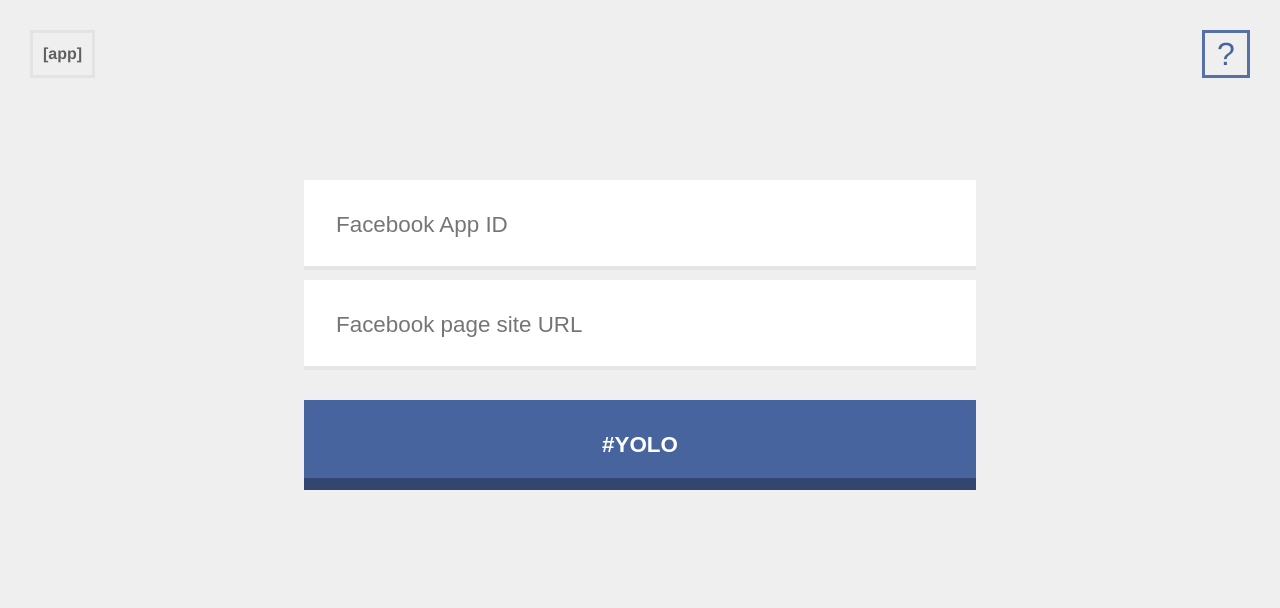
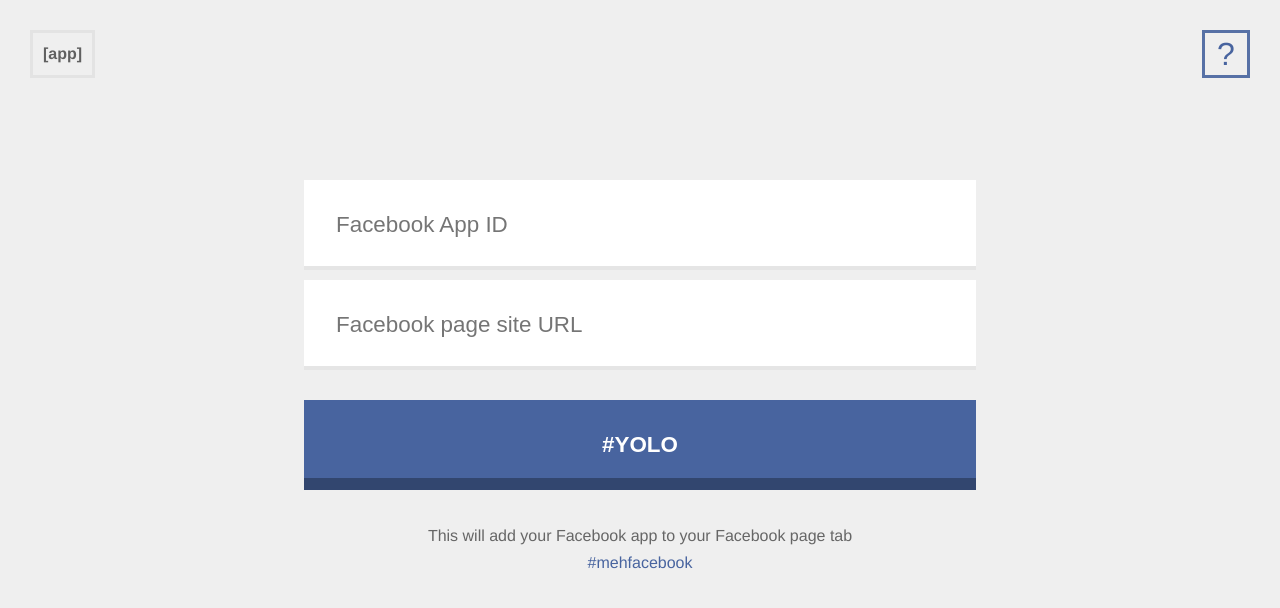
Before and after one commit to robertpataki/fb-tab-app, a plain HTML site: page index.html in a window 1280 px wide. Drawn offline with Linux system fonts and the light colour scheme.

Commit message:
Add info to the page

```diff
--- a/index.html
+++ b/index.html
@@ -69,20 +69,8 @@
 		-webkit-transition-duration: 0.2s;
 		-webkit-transition-timing-function: cubic-bezier(0.175, 0.885, 0.320, 1.275);
 	}
-	.has-shadow.has-error {
-		/*box-shadow: 0 -4px 0 rgba(255, 0, 0, 0.3) inset;*/
-	}
-	.has-shadow.is-valid {
-		/*box-shadow: 0 -4px 0 rgba(0, 255, 0, 0.3) inset;*/
-	}
 	.has-shadow:focus {
 		box-shadow: 0 -6px 0 rgba(0, 0, 0, 0.5) inset;
-	}
-	.has-shadow.is-valid:focus {
-		/*box-shadow: 0 -6px 0 rgba(0, 255, 0, 0.5) inset;*/
-	}
-	.has-shadow.has-error:focus {
-		/*box-shadow: 0 -6px 0 rgba(255, 0, 0, 0.8) inset;	*/
 	}
 	.button-large:hover {
 		box-shadow: 0 -6px 0 rgba(0, 0, 0, 0.5) inset;
@@ -200,6 +188,24 @@
 		cursor: default;
 	}
 
+	.info {
+		display: block;
+		clear: both;
+		position: relative;
+		top: 50px;
+		color: #666;
+		line-height: 140%;
+		text-align: center;
+	}
+	p {
+		margin-bottom: 5px;
+		margin-top: 5px;
+	}
+	a {
+		text-decoration: none;
+		color: #48649F;
+	}
+
 	@media screen and (min-width: 320px) {
 		.l-main {
 			padding-top: 180px;
@@ -237,6 +243,7 @@
 
 
 	<form class="l-main">
+
 		<div class="form">
 			<div class="form_section">
 				<input type="text" id="appIDInput" class="form_item has-shadow" autocomplete="off" placeholder="Facebook App ID" required="required" pattern="^[0-9]+$" />
@@ -248,6 +255,11 @@
 			</div>
 		</div>
 		<button id="submitButton" class="form_item button-large">#yolo</button>
+
+		<div class="info">
+			<p>This will add your Facebook app to your Facebook page tab</p>
+			<p><a href="http://blog.hubspot.com/blog/tabid/6307/bid/26330/How-to-Create-Custom-Tabs-for-Facebook-Business-Pages.aspx" target="_blank">#mehfacebook</a></p>
+		</div>
 	</form>
 
 	<script type="text/javascript">
```
